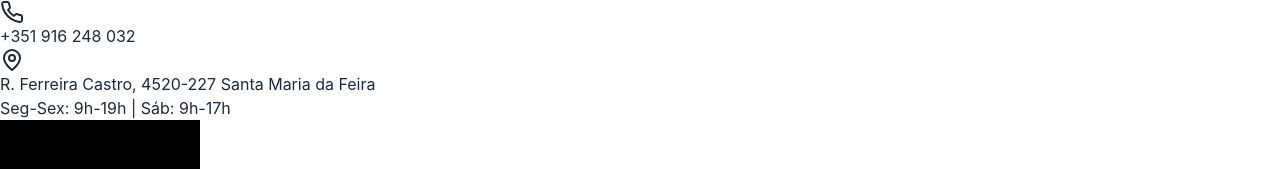
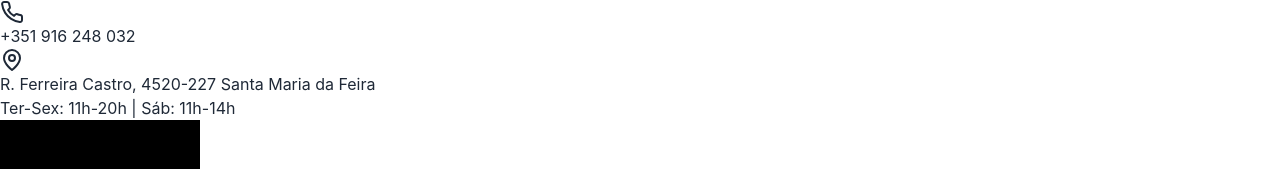
Before and after one commit to Manopipoca111005/villa_beauty_clinic, a React (Vite) app: page /contactos in a window 1280 px wide. Shown: the top 169 px of the page. Built offline with nearby package versions, Linux system fonts and the light colour scheme.

Commit message:
update operating hours in Navbar component

```diff
--- a/src/components/Navbar.jsx
+++ b/src/components/Navbar.jsx
@@ -35,7 +35,7 @@ const Navbar = () => {
               </div>
             </div>
             <div className="hidden md:block text-yellow-700">
-              Seg-Sex: 9h-19h | Sáb: 9h-17h
+              Ter-Sex: 11h-20h | Sáb: 11h-14h
             </div>
           </div>
         </div>
```
